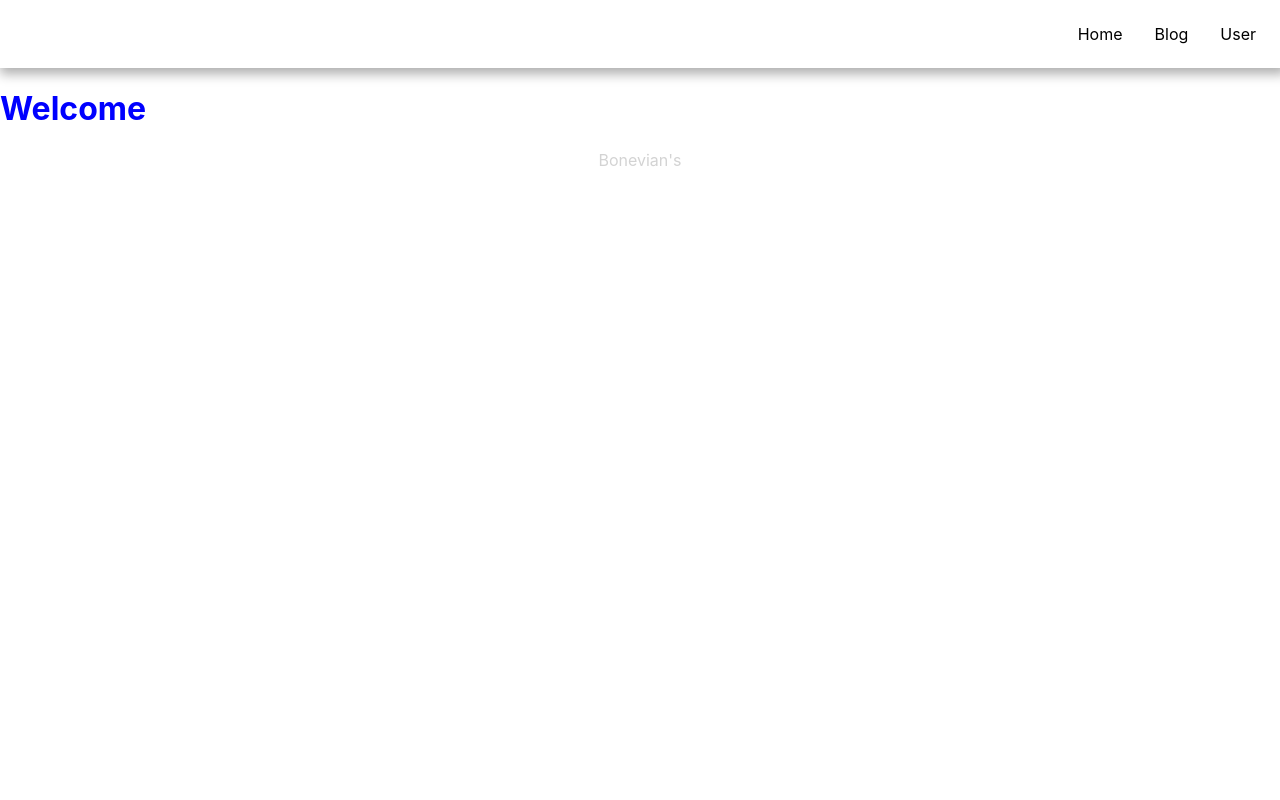
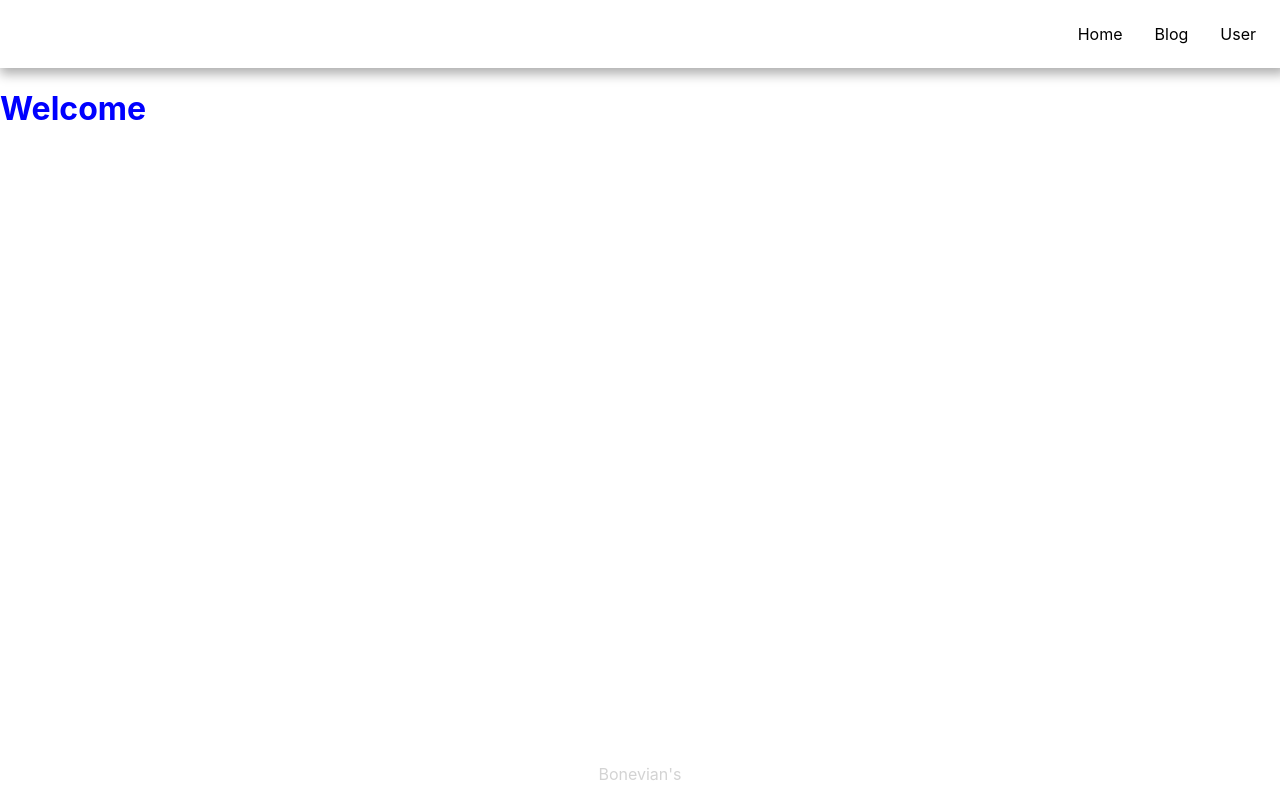
Before and after one commit to KonferensiHantuProject/learn-nextjs, a Next.js app: page / in a window 1280 px wide. Built offline with nearby package versions, Linux system fonts and the light colour scheme.

Commit message:
Adding Layout

```diff
--- /dev/null
+++ b/components/Layout/Layout.module.css
@@ -0,0 +1,9 @@
+.container{
+    height: 100%;
+    display: flex;
+    flex-direction: column;
+}
+
+.content{
+    flex: 1;
+}
--- /dev/null
+++ b/components/Layout/index.tsx
@@ -0,0 +1,19 @@
+import Header from '../Header'
+import Footer from '../Footer'
+import { ReactNode } from 'react';
+import styles from './Layout.module.css'
+
+interface LayoutProps{
+    children: ReactNode
+}
+
+export default function Layout(props: LayoutProps) {
+    const { children } = props;
+  return (
+    <div className={styles.container}>
+        <Header />
+            <div className={styles.content}>{children}</div>
+        <Footer />
+    </div>
+  )
+}
--- a/pages/blog.tsx
+++ b/pages/blog.tsx
@@ -1,7 +1,9 @@
+import Layout from "../components/Layout"
+
 export default function blog() {
   return (
-    <div>
+    <Layout>
         <p className="title">Halaman Blog</p>
-    </div>
+    </Layout>
   )
 }
--- a/pages/index.tsx
+++ b/pages/index.tsx
@@ -1,13 +1,10 @@
-import Header from '../components/Header'
+import Layout from '../components/Layout'
 import styles from '../styles/Home.module.css'
-import Footer from '../components/Footer'
 
 export default function Home() {
   return (
-    <>
-      <Header />
+    <Layout>
       <h1 className={styles['title-homepage']} >Welcome</h1>
-      <Footer />
-    </>
+    </Layout>
   )
 }
--- a/pages/users/index.tsx
+++ b/pages/users/index.tsx
@@ -1,7 +1,9 @@
+import Layout from "../../components/Layout"
+
 export default function index() {
   return (
-    <div>
+      <Layout>
         <p>Halaman User</p>
-    </div>
+      </Layout>
   )
 }
--- a/styles/globals.css
+++ b/styles/globals.css
@@ -6,6 +6,7 @@
     Ubuntu, Cantarell, Fira Sans, Droid Sans, Helvetica Neue, sans-serif;
   max-width: 1400px;
   margin: auto;
+  height: 100%;
 }
 
 a {
@@ -17,8 +18,8 @@
   box-sizing: border-box;
 }
 
-.title{
-  color: red;
+#__next {
+  height: 100%;
 }
 
 @media (prefers-color-scheme: dark) {
```
